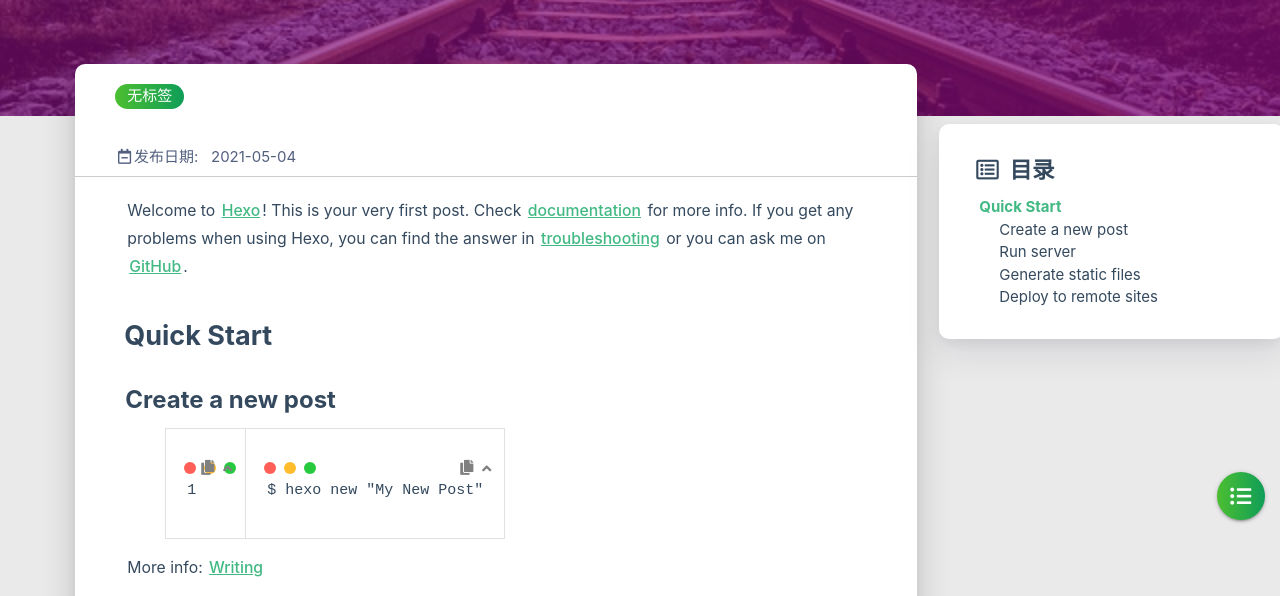
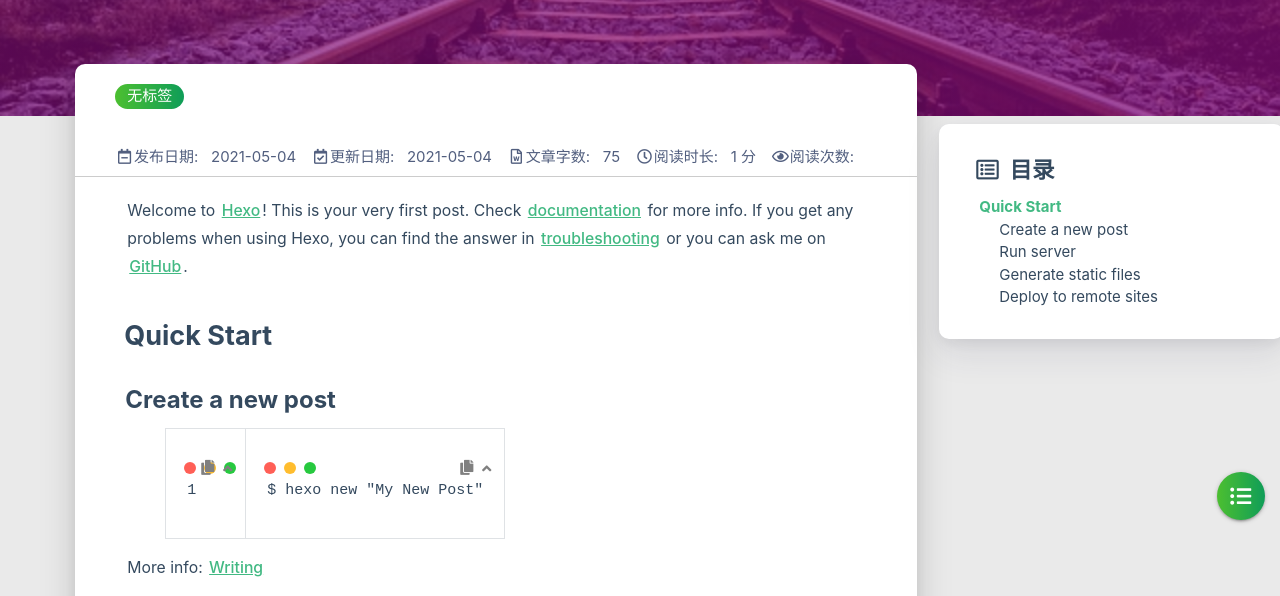
Before and after one commit to chh00/chh00.github.io, a plain HTML site: page 2021/05/04/hello-world/index.html in a window 1280 px wide. Shown: the part 204-800 px from the top of the page. Drawn offline with Linux system fonts and the light colour scheme; some packages are replaced by stand-ins of ours; a script that the page names is missing.

Commit message:
Site updated: 2021-05-04 21:00:43

```diff
--- a/2021/05/04/hello-world/index.html
+++ b/2021/05/04/hello-world/index.html
@@ -449,11 +449,31 @@
 
 
 
+                <div class="post-date info-break-policy">
+                    <i class="far fa-calendar-check fa-fw"></i>更新日期:&nbsp;&nbsp;
+                    2021-05-04
+                </div>
 
 
 
+                <div class="info-break-policy">
+                    <i class="far fa-file-word fa-fw"></i>文章字数:&nbsp;&nbsp;
+                    75
+                </div>
 
 
+
+                <div class="info-break-policy">
+                    <i class="far fa-clock fa-fw"></i>阅读时长:&nbsp;&nbsp;
+                    1 分
+                </div>
+
+
+
+                    <div id="busuanzi_container_page_pv" class="info-break-policy">
+                        <i class="far fa-eye fa-fw"></i>阅读次数:&nbsp;&nbsp;
+                        <span id="busuanzi_value_page_pv"></span>
+                    </div>
 
             </div>
         </div>
@@ -980,6 +1000,9 @@
             |&nbsp;Theme&nbsp;<a href="https://github.com/blinkfox/hexo-theme-matery" target="_blank">Matery</a>
             <br>
 
+            &nbsp;<i class="fas fa-chart-area"></i>&nbsp;站点总字数:&nbsp;<span
+                class="white-color">75</span>&nbsp;字
+
 
 
 
```
Also changed, not shown: about/index.html (+3 -0 lines), archives/2021/05/index.html (+3 -0 lines), archives/2021/index.html (+3 -0 lines), archives/index.html (+3 -0 lines), categories/index.html (+3 -0 lines), friends/index.html (+3 -0 lines), index.html (+3 -0 lines), tags/index.html (+3 -0 lines).
